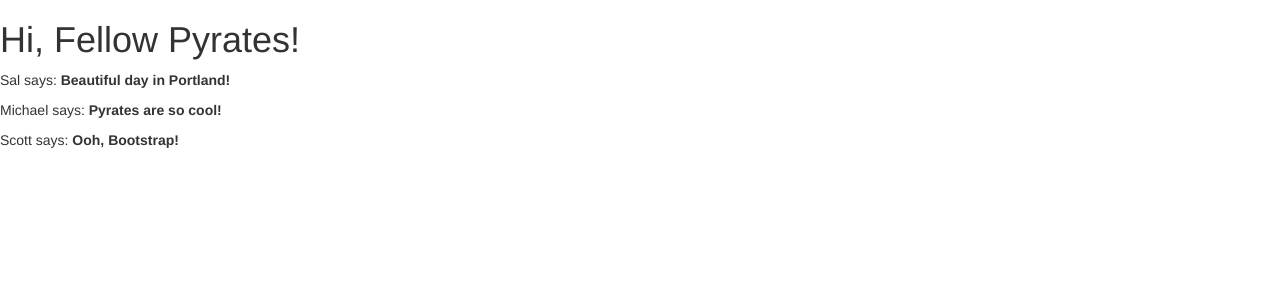
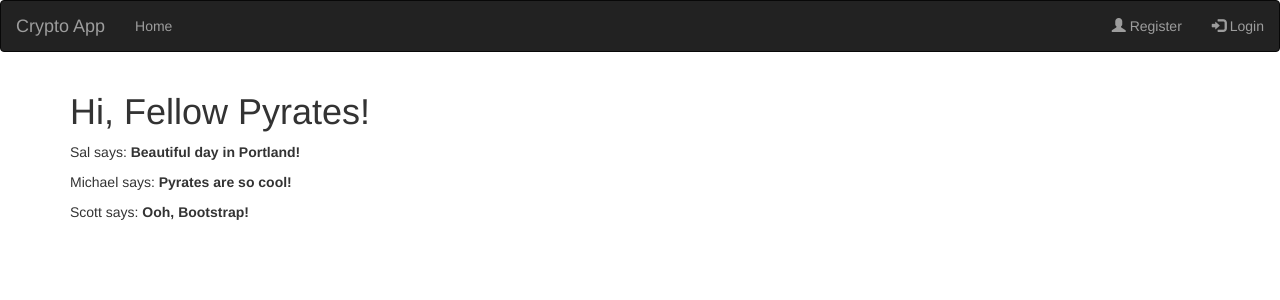
Before and after one commit to PDXPythonPirates/ppp-project-2, a Flask app: page / in a window 1280 px wide. Shown: the top 300 px of the page. Run offline with Flask 2, Linux system fonts and the light colour scheme; some libraries are stand-ins or nearby versions.

Commit message:
refactor app styling

```diff
--- a/app/__init__.py
+++ b/app/__init__.py
@@ -7,4 +7,5 @@ Bootstrap(app)
 
 app.config.from_object(Config)
 
-from app import routes
+
+from app import routes, errors  # noqa
--- a/app/routes.py
+++ b/app/routes.py
@@ -12,3 +12,13 @@ def index():
         {"author": {"username": "Scott"}, "body": "Ooh, Bootstrap!"},
     ]
     return render_template("index.html", title="Home", user=user, posts=posts)
+
+
+@app.route("/login")
+def login():
+    return render_template("wip.html")
+
+
+@app.route("/register")
+def register():
+    return render_template("wip.html")
--- /dev/null
+++ b/app/templates/404.html
@@ -0,0 +1,5 @@
+{% extends "base.html" %}
+{% block app_content %}
+    <h1>Page Not Found</h1>
+    <p><a href="{{ url_for('index') }}">Back to home</a></p>
+{% endblock %}
--- /dev/null
+++ b/app/templates/500.html
@@ -0,0 +1,6 @@
+{% extends "base.html" %}
+{% block app_content %}
+    <h1>An unexpected error has occurred</h1>
+    <p>The administrator has been notified. Sorry for the inconvenience!</p>
+    <p><a href="{{ url_for('index') }}">Back</a></p>
+{% endblock %}
--- a/app/templates/base.html
+++ b/app/templates/base.html
@@ -1,17 +1,28 @@
-<html>
-<head>
-    {% extends "bootstrap/base.html" %}
-    {% if title %}
-    <title>{{ title }} - Crypto News</title>
-    {% else %}
-    <title>Welcome to Crypto News</title>
-    {% endif %}
-</head>
+{% extends "bootstrap/base.html" %}
 
-<body>
-    <div>Cryptoblog: <a href="{{url_for('index')}}">Home</a></div>
-    <hr>
-    {% block content %}{% endblock %}
-</body>
+{% block title %}
+    {% if title %}{{ title }} - Crypto News {% else %}Welcome to Crypto News{% endif %}
+{% endblock %}
 
-</html>
+{% block navbar %}
+    <nav class="navbar navbar-inverse">
+        {# fluid shifts header to left #}
+        <div class="container-fluid">
+            <div class="navbar-header">
+                <a class="navbar-brand" href="{{ url_for('index') }}">Crypto App</a>
+            </div>
+            <div>
+                <ul class="nav navbar-nav">
+                    <li><a href="{{ url_for('index') }}">Home</a></li>
+                </ul>
+                <ul class="nav navbar-nav navbar-right">
+                    <li><a href="{{ url_for('register') }}"><span class="glyphicon glyphicon-user"></span> Register</a></li>
+                    <li><a href="{{ url_for('login') }}"><span class="glyphicon glyphicon-log-in"></span> Login</a></li>
+                </ul>
+            </div>
+        </div>
+    </nav>
+{% endblock %}
+
+{% block content %}
+{% endblock %}
--- a/app/templates/index.html
+++ b/app/templates/index.html
@@ -1,10 +1,12 @@
 {% extends "base.html" %}
 
 {% block content %}
-<h1>Hi, {{ user.username }}!</h1>
-{% for post in posts %}
-<div>
-    <p>{{ post.author.username }} says: <b>{{ post.body }}</b></p>
-</div>
-{% endfor %}
+     <div class="container">
+        <h1>Hi, {{ user.username }}!</h1>
+     </div>
+        {% for post in posts %}
+        <div class="container">
+            <p>{{ post.author.username }} says: <b>{{ post.body }}</b></p>
+        </div>
+        {% endfor %}
 {% endblock %}
```
Also changed, not shown: app/errors.py (added, +12 -0 lines), app/templates/wip.html (added, +7 -0 lines).
